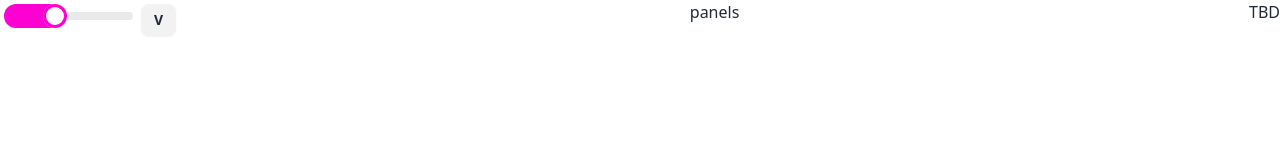
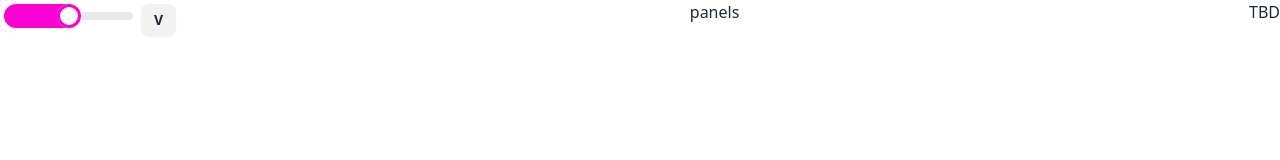
Before and after one commit to femtanil/soundtracker.ts, a Vue app: page / in a window 1280 px wide. Shown: the top 160 px of the page. Built offline with nearby package versions, Linux system fonts and the light colour scheme.

Commit message:
Updated component 1-way and 2-way binding

```diff
--- a/src/components/AppRangeBar.vue
+++ b/src/components/AppRangeBar.vue
@@ -1,20 +1,20 @@
 <template>
     <div id="app-range-bar-container">
-        <AppInput v-model="props.valueInput" type="range" :class="'range range-secondary'" :step="props.step"></AppInput>
+        <AppInput v-model="model" type="range" :class="'range range-secondary'" :step="props.step" :max="props.max">
+        </AppInput>
     </div>
 </template>
 <script setup lang="ts">
 import AppInput from '@/components/AppInput.vue';
 
 interface Props {
-    valueInput?: number;
-    maxValue?: number;
+    max?: number;
     step?: number;
 }
+const props = withDefaults(defineProps<Props>(), {
+    max: () => 100,
+    step: () => 1,
+});
 
-const props = withDefaults(defineProps<Props>(), {
-    valueInput: () => 33,
-    maxValue: () => 100,
-    step: () => 12.5,
-});
+const model = defineModel();
 </script>
```
